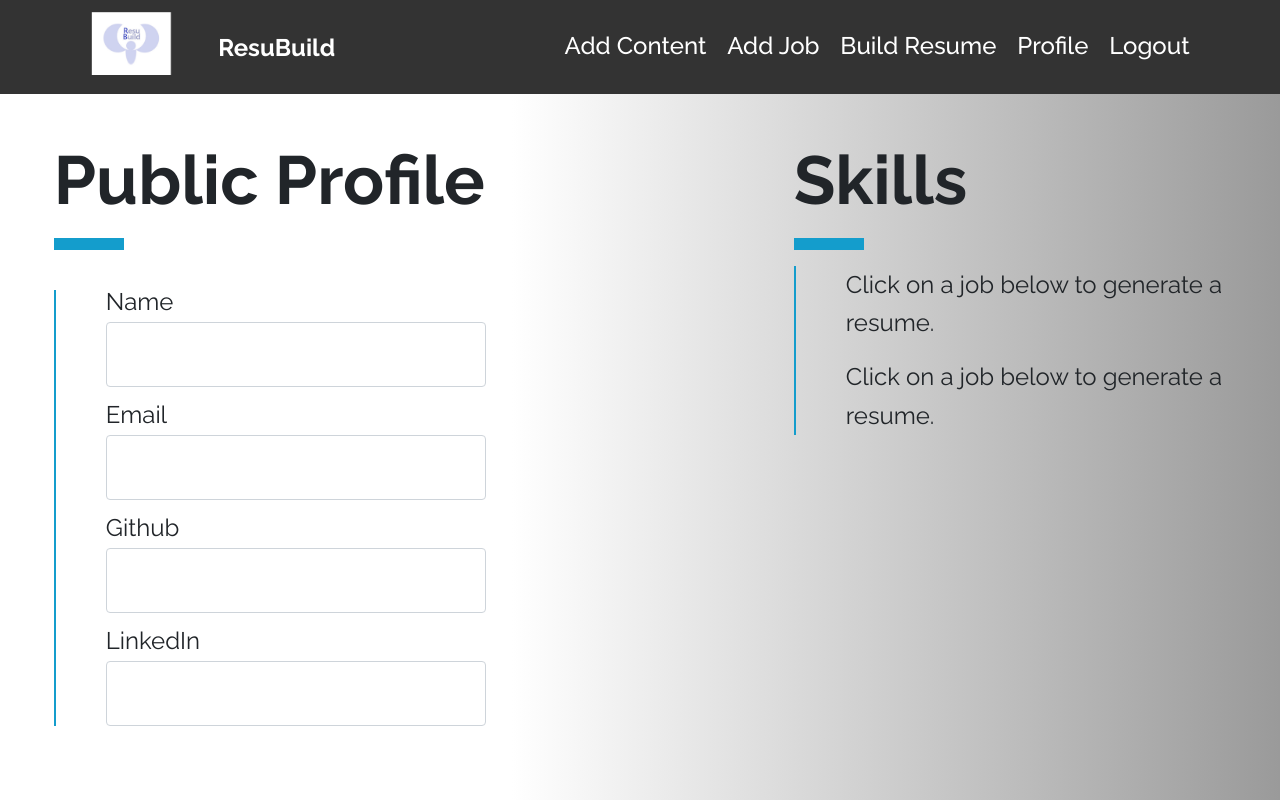
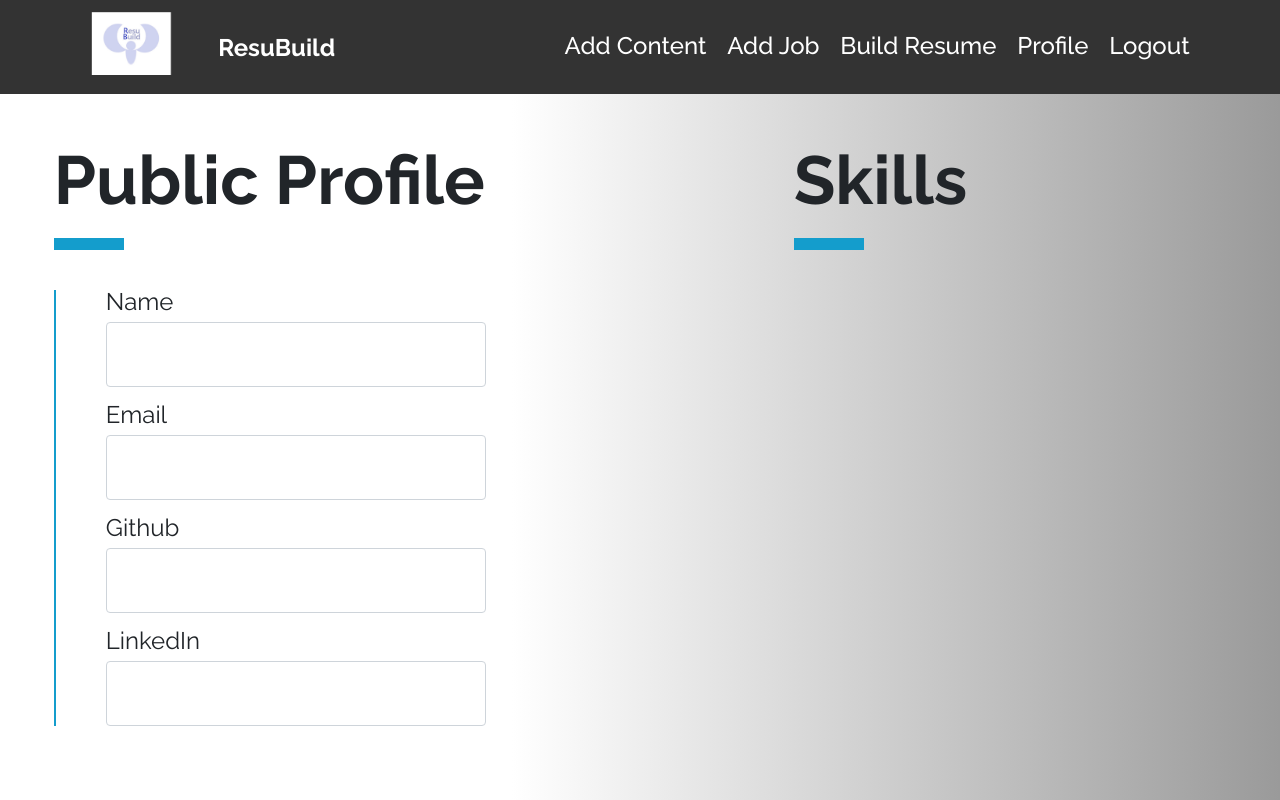
Before and after one commit to ResuBuild/resubuild, a Node server app: page /profile in a window 1280 px wide. Run offline with Node 20, Linux system fonts and the light colour scheme; the visitor is signed in with stand-in values (Sample User, id 1); some libraries are stand-ins or nearby versions.

Commit message:
profile section skills

```diff
--- a/routes/landingPage.js
+++ b/routes/landingPage.js
@@ -29,7 +29,9 @@
 });
 
 router.get('/profile', ensureAuthenticated, function(req,res){
-  res.render("profile");
+  res.render("profile", {
+    currentUser : res.locals.user
+  });
 });
 
 router.get('/achievements', ensureAuthenticated, function(req,res){
--- a/views/profile.handlebars
+++ b/views/profile.handlebars
@@ -85,13 +85,9 @@
         <div class="container col-lg-5">
         <h1 class="section-title Raleway4p25"><br>Skills<hr></h1>
         <div class="leftLine bullets">
-          <p class="text Raleway1p5">Click on a job below to generate a resume.</p>
-          <p class="text Raleway1p5">Click on a job below to generate a resume.</p>
-          {{#if error}}
-          {{#each error}}
-          <p class="text Raleway1p5" id="alert">•Job: {{this}}</p>
+          {{#each currentUser.skills}}
+          <p class="text Raleway1p5">{{this}}</p>
           {{/each}}
-          {{/if}}
         </div>
     </div>
       </div>
```
